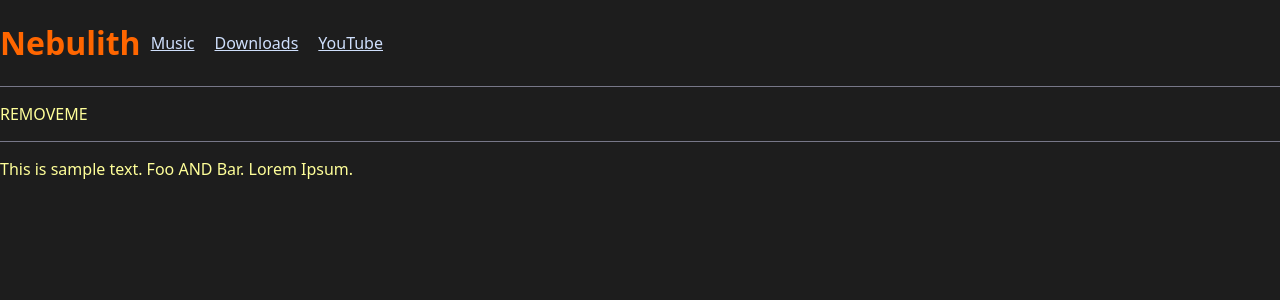
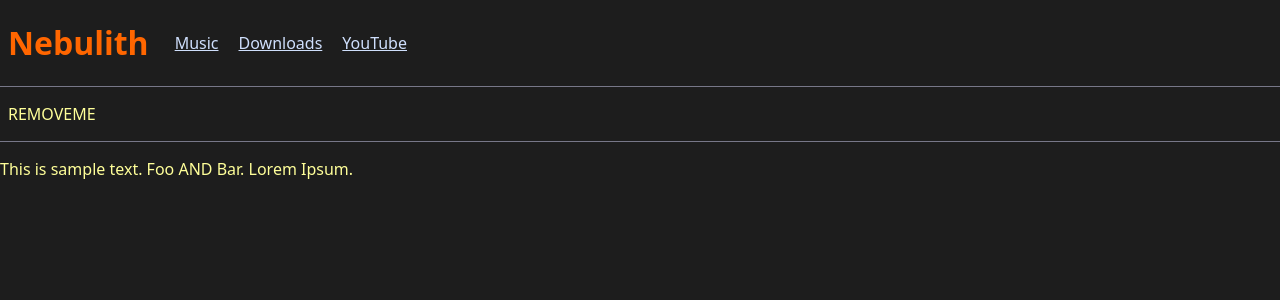
Before and after one commit to spatialflunky1/nebulith.org, a Flask app: page / in a window 1280 px wide. Shown: the top 300 px of the page. Run offline with Flask 3, Linux system fonts and the light colour scheme.

Commit message:
Added left page margins to specific elements

```diff
--- a/static/style.css
+++ b/static/style.css
@@ -33,6 +33,14 @@ body {
     width: 100%;
 }
 
+#title {
+    padding-right: 16px;
+}
+
+#title, #breadcrumb p {
+    margin-left: 8px;
+}
+
 #breadcrumb {
     border-color: #777788;
     border-width: 0 0 1px;
--- a/templates/navigation_bar.html
+++ b/templates/navigation_bar.html
@@ -1,6 +1,6 @@
 <div id="navibar">
     <div id="uppernav">
-        <div>
+        <div id="title">
             <h1>Nebulith</h1>
         </div>
         <div id="subpages">
```
